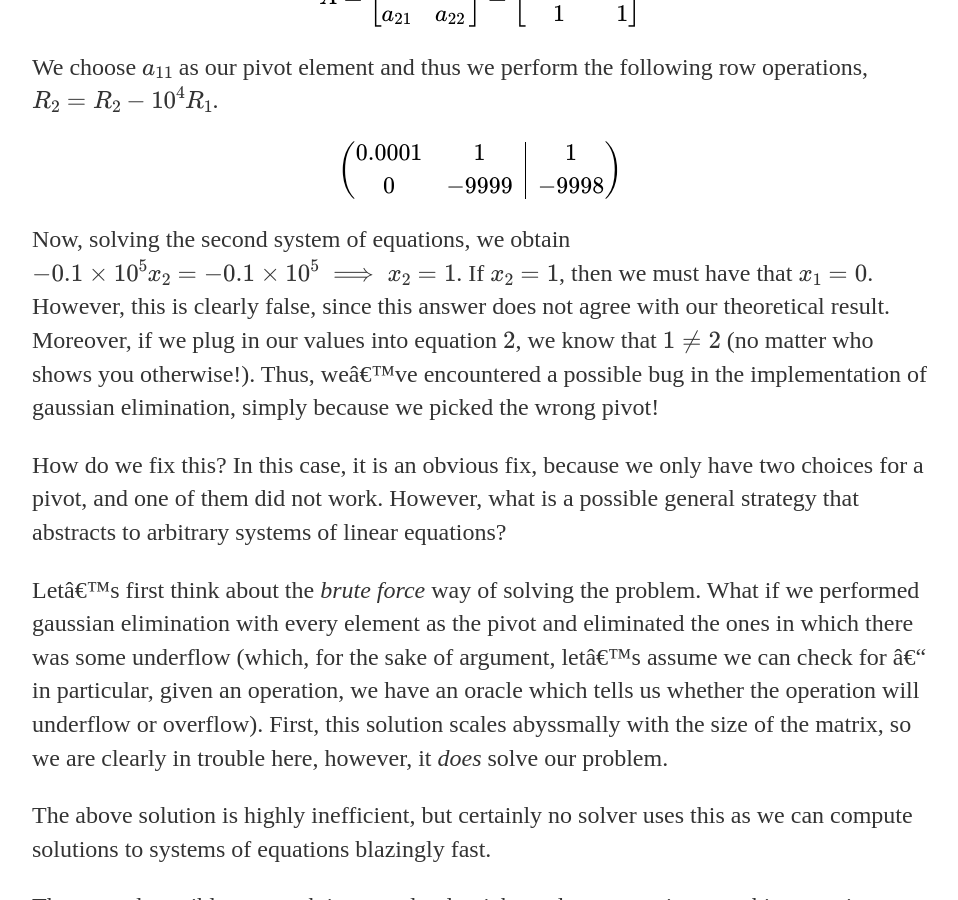
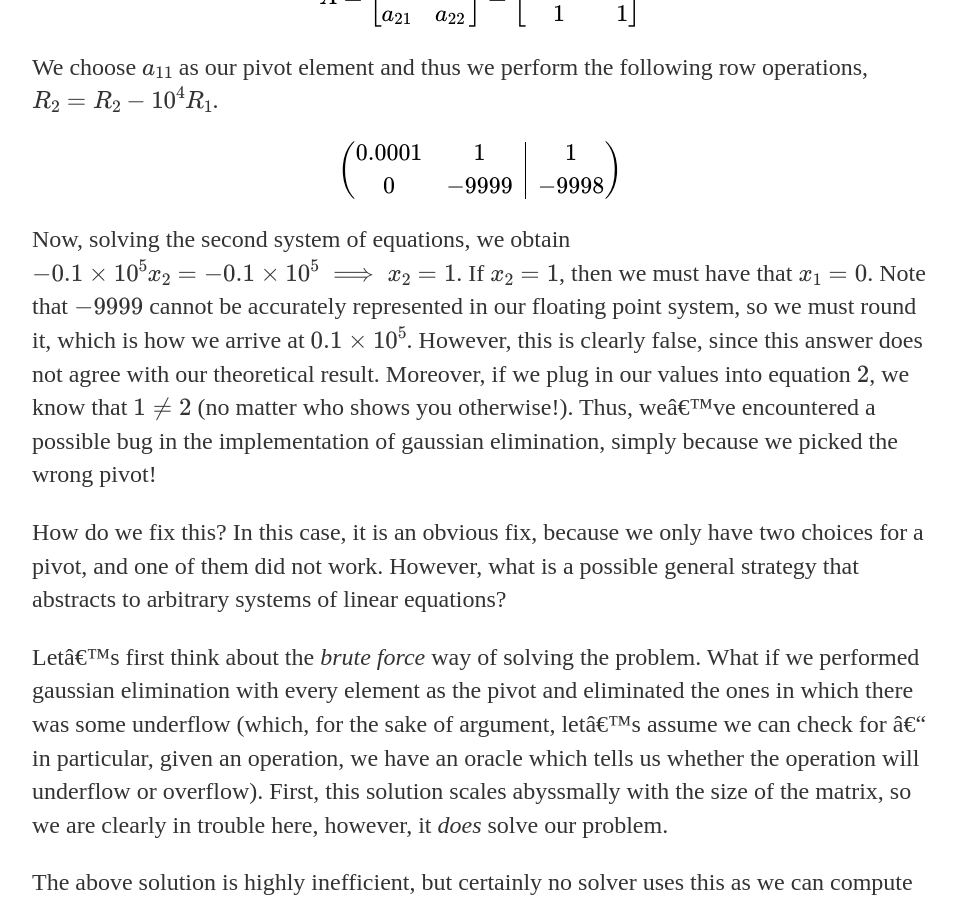
Before and after one commit to pranavsubramani/pranavsubramani.github.io, a Jekyll site: the page built from _posts/2019-07-19-comp-lin-alg-part1.markdown, in a window 1280 px wide and 900 px high, scrolled down 1916 px. Shown: the whole window, without its empty margins (160-1118 px from the left). Built offline with Jekyll 4.4.1, drawn with Linux system fonts in a browser that asks for light colours; formulas are drawn with MathJax 3; a script that is not in the unit is left out; comment, search, counter and statistics services are not loaded.

Commit message:
Clarifying 9999 - 0.1 in the post

```diff
--- a/_posts/2019-07-19-comp-lin-alg-part1.markdown
+++ b/_posts/2019-07-19-comp-lin-alg-part1.markdown
@@ -61,7 +61,7 @@ $$\Large
 \end{array}\right)
 $$
 
-Now, solving the second system of equations, we obtain $-0.1 \times 10^{5} x_2 = -0.1 \times 10^{5} \implies x_2 = 1$. If $x_2 = 1$, then we must have that $x_1 = 0$. However, this is clearly false, since this answer does not agree with our theoretical result. Moreover, if we plug in our values into equation $2$, we know that $1 \neq 2$ (no matter who shows you otherwise!). Thus, we've encountered a possible bug in the implementation of gaussian elimination, simply because we picked the wrong pivot!
+Now, solving the second system of equations, we obtain $-0.1 \times 10^{5} x_2 = -0.1 \times 10^{5} \implies x_2 = 1$. If $x_2 = 1$, then we must have that $x_1 = 0$. Note that $-9999$ cannot be accurately represented in our floating point system, so we must round it, which is how we arrive at $0.1 \times 10^5$. However, this is clearly false, since this answer does not agree with our theoretical result. Moreover, if we plug in our values into equation $2$, we know that $1 \neq 2$ (no matter who shows you otherwise!). Thus, we've encountered a possible bug in the implementation of gaussian elimination, simply because we picked the wrong pivot!
 
 How do we fix this? In this case, it is an obvious fix, because we only have two choices for a pivot, and one of them did not work. However, what is a possible general strategy that abstracts to arbitrary systems of linear equations?
 
```
